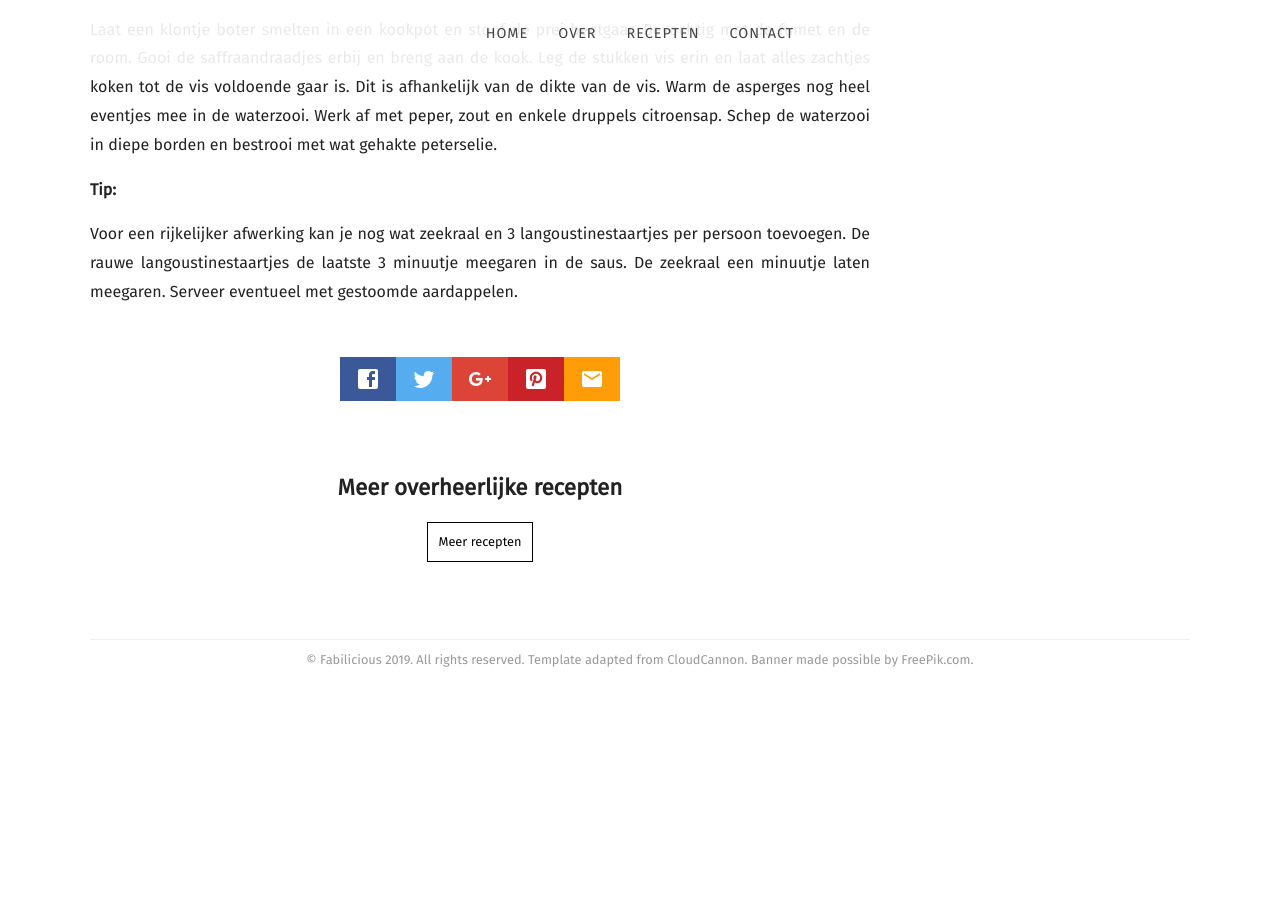
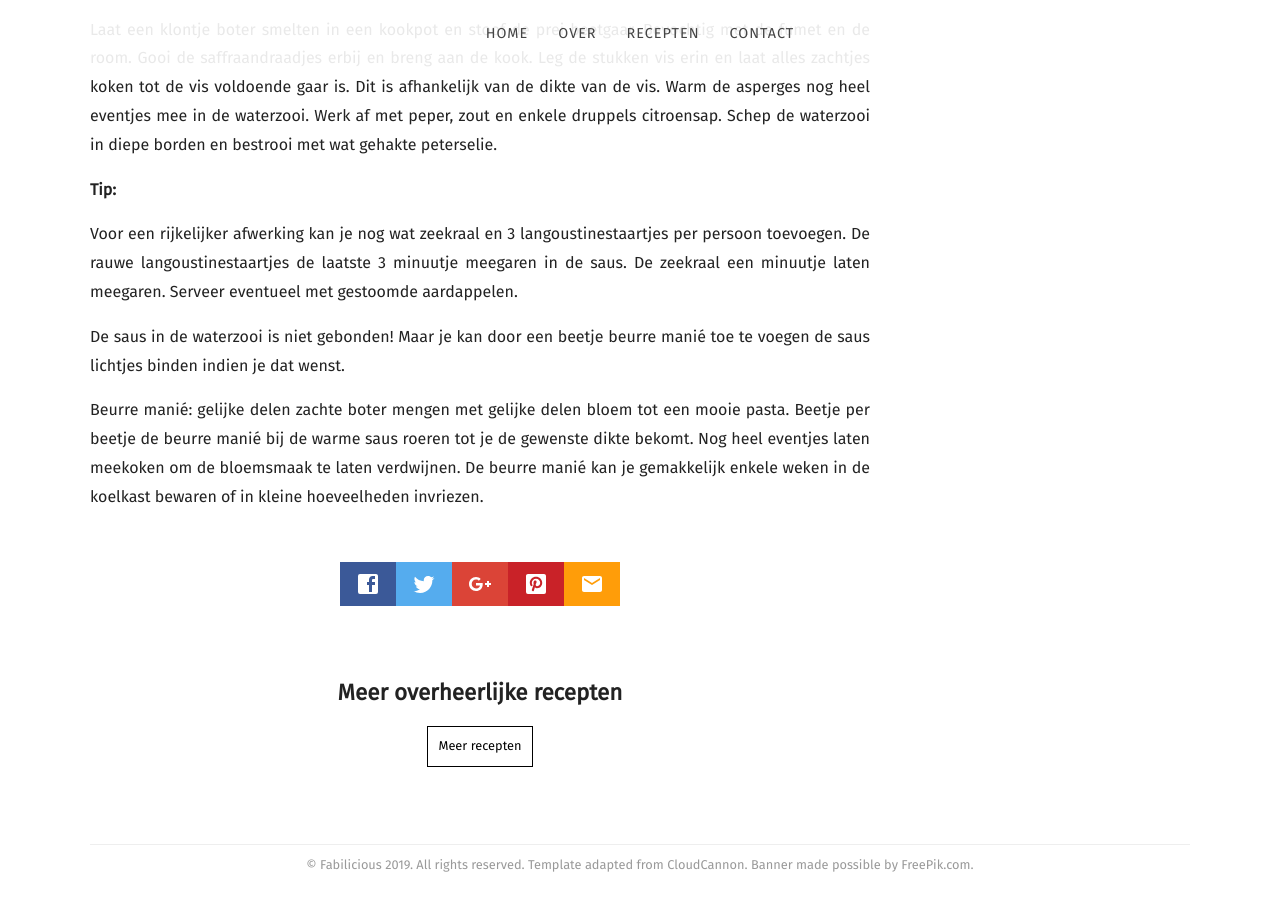
Before and after one commit to fabilicious/fabilicious.github.io, a Jekyll site: the page built from _posts/2019-04-07-Waterzooi_van_schelvis_met_asperges.md, in a window 1280 px wide and 900 px high, scrolled down 1415 px. Built offline with Jekyll 4.4.1, drawn with Linux system fonts in a browser that asks for light colours; nearby versions of some CDN libraries; some web fonts are replaced; before the commit the page ends 2110 px from its top, so only the background shows below that.

Commit message:
Update 2019-04-07-Waterzooi_van_schelvis_met_asperges.md

```diff
--- a/_posts/2019-04-07-Waterzooi_van_schelvis_met_asperges.md
+++ b/_posts/2019-04-07-Waterzooi_van_schelvis_met_asperges.md
@@ -35,3 +35,10 @@ Schep de waterzooi in diepe borden en bestrooi met wat gehakte peterselie.
 
 Voor een rijkelijker afwerking kan je nog wat zeekraal en 3 langoustinestaartjes per persoon toevoegen. De rauwe langoustinestaartjes de laatste 3 minuutje meegaren in de saus. De zeekraal een minuutje laten meegaren.
 Serveer eventueel met gestoomde aardappelen.
+
+De saus in de waterzooi is niet gebonden!
+Maar je kan door een beetje beurre manié toe te voegen de saus lichtjes binden indien je dat wenst.
+
+Beurre manié: gelijke delen zachte boter mengen met gelijke delen bloem tot een mooie pasta.
+Beetje per beetje de beurre manié bij de warme saus roeren tot je de gewenste dikte bekomt. Nog heel eventjes laten meekoken om de bloemsmaak te laten verdwijnen.
+De beurre manié kan je gemakkelijk enkele weken in de koelkast bewaren of in kleine hoeveelheden invriezen.
```
